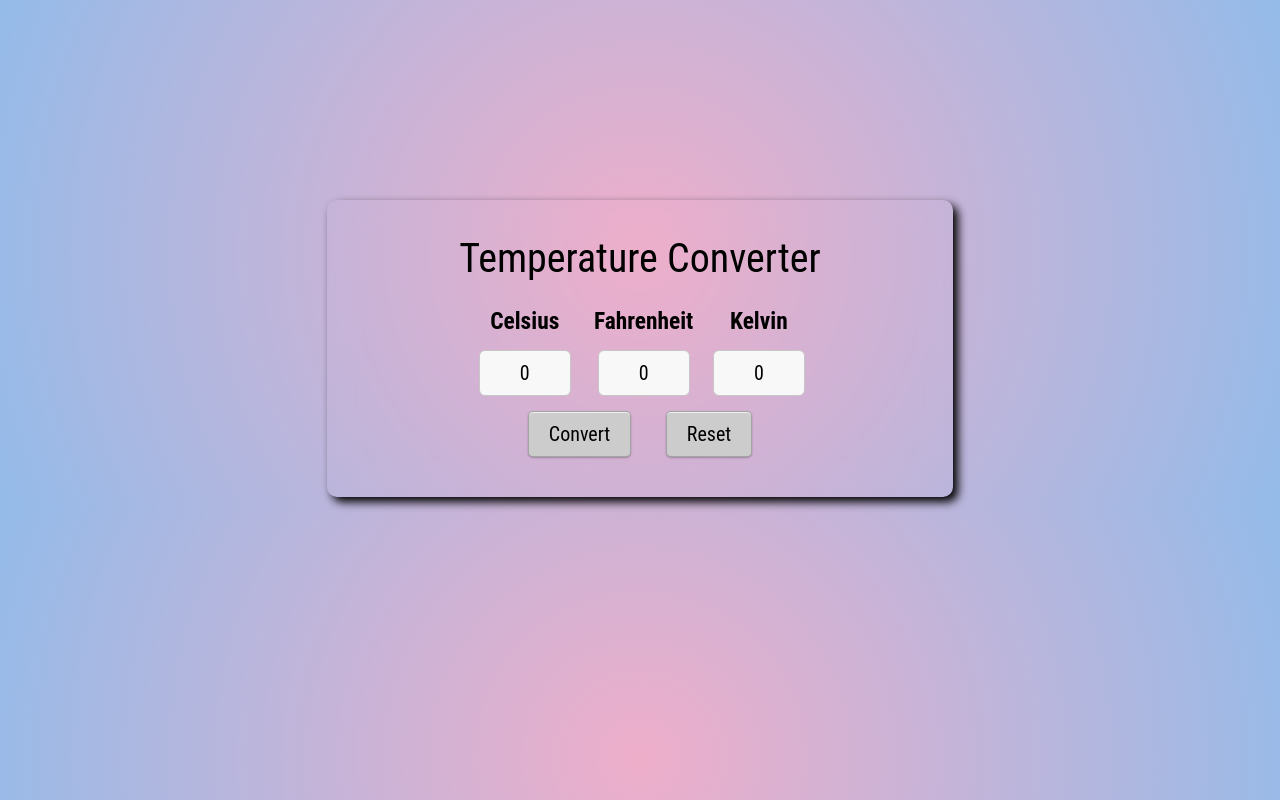
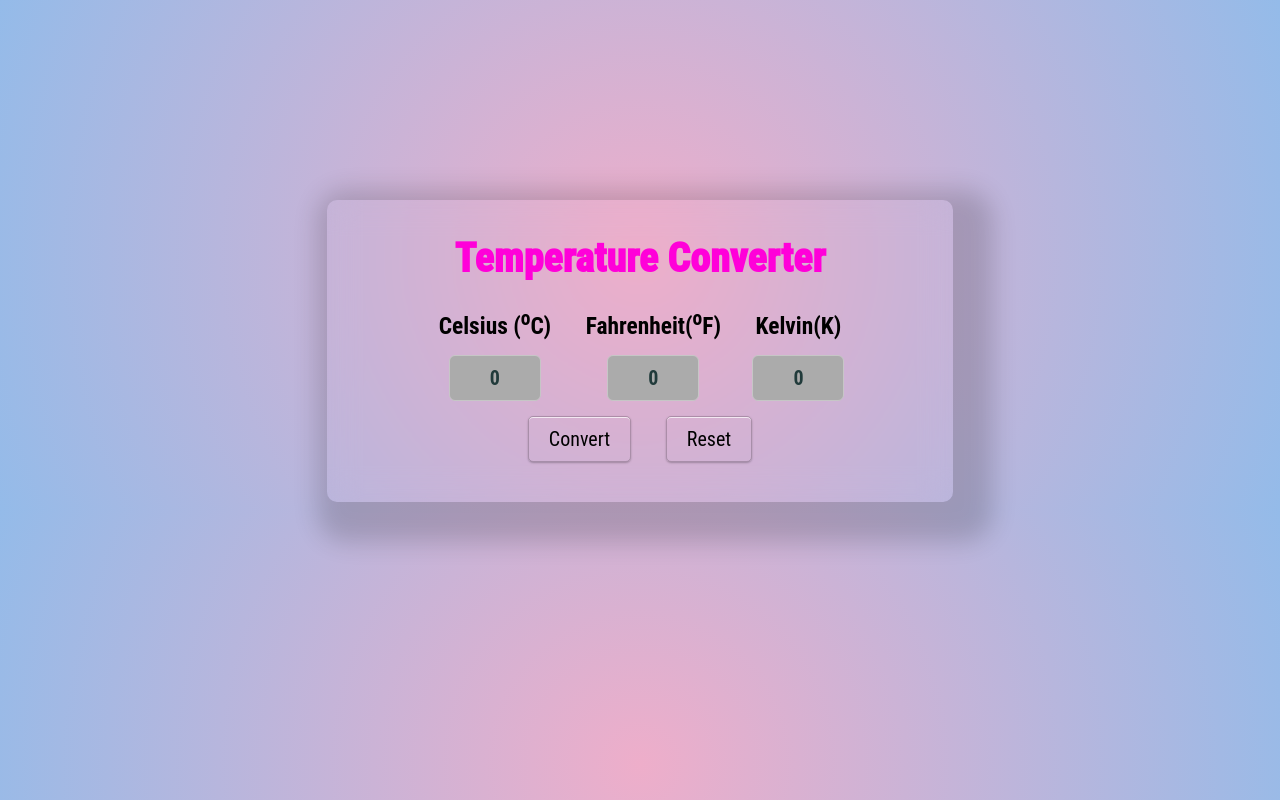
Before and after one commit to sidhu020/bharat_intern_task_2, a plain HTML site: page index.html in a window 1280 px wide. Drawn offline with Linux system fonts and the light colour scheme.

Commit message:
css editd

```diff
--- a/index.html
+++ b/index.html
@@ -1,19 +1,18 @@
 <!DOCTYPE html>
-<html lang="en" >
+<html lang="en">
   <head>
-  <meta charset="UTF-8">
+    <meta charset="UTF-8" />
     <title>Temperature Converter (C, F, K)</title>
-  <link rel="stylesheet" href="./style.css">
-
+    <link rel="stylesheet" href="./style.css" />
   </head>
   <body>
     <!-- partial:index.partial.html -->
     <html lang="en-us">
       <head>
-		<meta charset="utf-8">
+        <meta charset="utf-8" />
         <title>Temperature Converter</title>
 
-		<link rel="stylesheet" href="./style.css">
+        <link rel="stylesheet" href="./style.css" />
       </head>
       <body>
         <div class="wrapper">
@@ -21,28 +20,31 @@
             <header>Temperature Converter</header>
             <div>
               <div class="temp-fields">
-						<h3 class="spacing">Celsius</h3>
-						<input id="celsius" value="0"/>
+                <h3 class="spacing">Celsius (<sup>o</sup>C)</h3>
+                <input class="input_fild" id="celsius" value="0" />
               </div>
               <div class="temp-fields">
-						<h3 class="spacing">Fahrenheit</h3>
-						<input id="fahrenheit" value="0"/>
+                <h3 class="spacing">Fahrenheit(<sup>o</sup>F)</h3>
+                <input class="input_fild" id="fahrenheit" value="0" />
               </div>
               <div class="temp-fields">
-						<h3 class="spacing">Kelvin</h3>
-						<input id="kelvin" value="0"/>
+                <h3 class="spacing">Kelvin(K)</h3>
+                <input class="input_fild" id="kelvin" value="0" />
               </div>
             </div>
             <div>
-					<button id="submit" class="spacing" type="submit" value="submit">Convert</button>
-					<button id="reset" class="spacing" type="reset" value="reset">Reset</button>
+              <button id="submit" class="spacing" type="submit" value="submit">
+                Convert
+              </button>
+              <button id="reset" class="spacing" type="reset" value="reset">
+                Reset
+              </button>
             </div>
           </div>
         </div>
       </body>
     </html>
     <!-- partial -->
-  <script  src="./script.js"></script>
-
+    <script src="./script.js"></script>
   </body>
 </html>
--- a/style.css
+++ b/style.css
@@ -1,5 +1,7 @@
-body, input, button {
-  font-family: 'Roboto Condensed', sans-serif;
+body,
+input,
+button {
+  font-family: "Roboto Condensed", sans-serif;
   font-size: 20px;
   text-align: center;
   background: url(http://wall.rimbuz.com/wp-content/uploads/4K-Wallpaper-High-Definition.jpg);
@@ -7,38 +9,44 @@ body, input, button {
 }
 
 button {
-  background: #CCC;
-  border: 1px solid rgba(0,0,0,.2);
-  box-shadow: inset 0 1px 0 rgba(255,255,255,.7), 0 1px 2px rgba(0,0,0,.25);
+  background: transparent;
+  border: 1px solid rgba(0, 0, 0, 0.2);
+  box-shadow: inset 0 1px 0 rgba(255, 255, 255, 0.7),
+    0 1px 2px rgba(0, 0, 0, 0.25);
   border-radius: 5px;
   padding: 10px 20px;
   margin: 15px 0 15px 10px;
 }
 
 button:hover {
-  background: #DDD;
+  background: #ddd;
   cursor: pointer;
+  border: 2px solid rgba(0, 0, 0, 0.2);
+  font-weight: 600;
+  box-shadow: 5px 5px;
 }
 
 button:active {
-  background: #BBB;
-  box-shadow: inset 0 1px 2px rgba(0,0,0,.25);
+  background: #bbb;
+  box-shadow: inset 0 1px 2px rgba(0, 0, 0, 0.25);
 }
 
-header{
+header {
   font-size: 2em;
+  font-weight: 1000;
   margin: 10px 0 10px 0;
+  color: rgb(255, 0, 217);
 }
 
 input {
-  background: #F8F8F8;
+  background: #f8f8f8;
   width: 50px;
   padding: 10px 20px;
   border-radius: 6px;
-  border: 1px solid #C6C6C6;
+  border: 1px solid #c6c6c6;
 }
 
-.card{
+.card {
   background-color: white;
   max-width: 60%;
   min-width: 300px;
@@ -46,28 +54,37 @@ input {
   padding: 25px;
   margin-top: 25vh;
   border-radius: 10px;
-    box-shadow: 5px 5px 10px black;
+  box-shadow: 15px 15px 25px 25px rgba(0, 0, 0, 0.16);
+
   backdrop-filter: blur(15px);
   background-color: transparent;
-
-
 }
 
-.spacing{
+.spacing {
   margin: 15px;
 }
 
-.temp-fields{
+.temp-fields {
   display: inline-block;
 }
 
-.wrapper{
+.wrapper {
   max-width: 960px;
   margin: auto;
 }
 
-body
-{
-  background: rgb(238,174,202);
-  background: radial-gradient(circle, rgba(238,174,202,1) 0%, rgba(148,187,233,1) 100%);
+body {
+  background: rgb(238, 174, 202);
+  background: radial-gradient(
+    circle,
+    rgba(238, 174, 202, 1) 0%,
+    rgba(148, 187, 233, 1) 100%
+  );
 }
+
+.input_fild {
+  background-color: rgb(171, 171, 171);
+  color: rgb(33, 59, 59);
+  font-weight: bold;
+  outline: none;
+}
```
Lines whose indentation alone changed are shown as unchanged.
